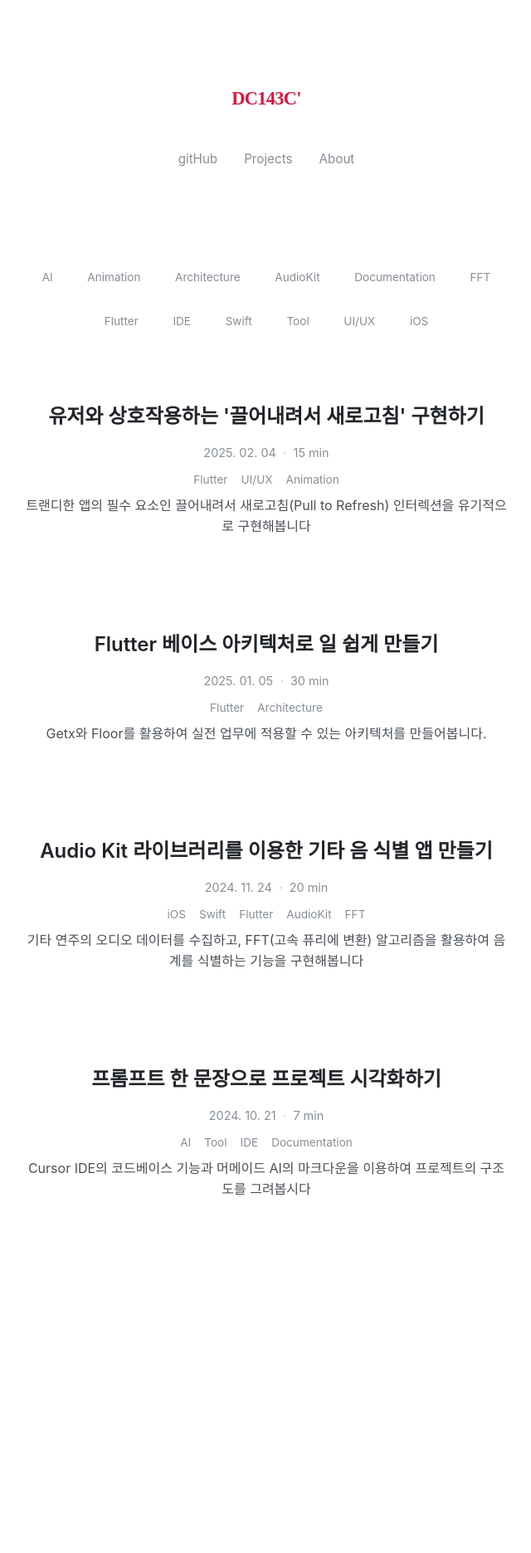
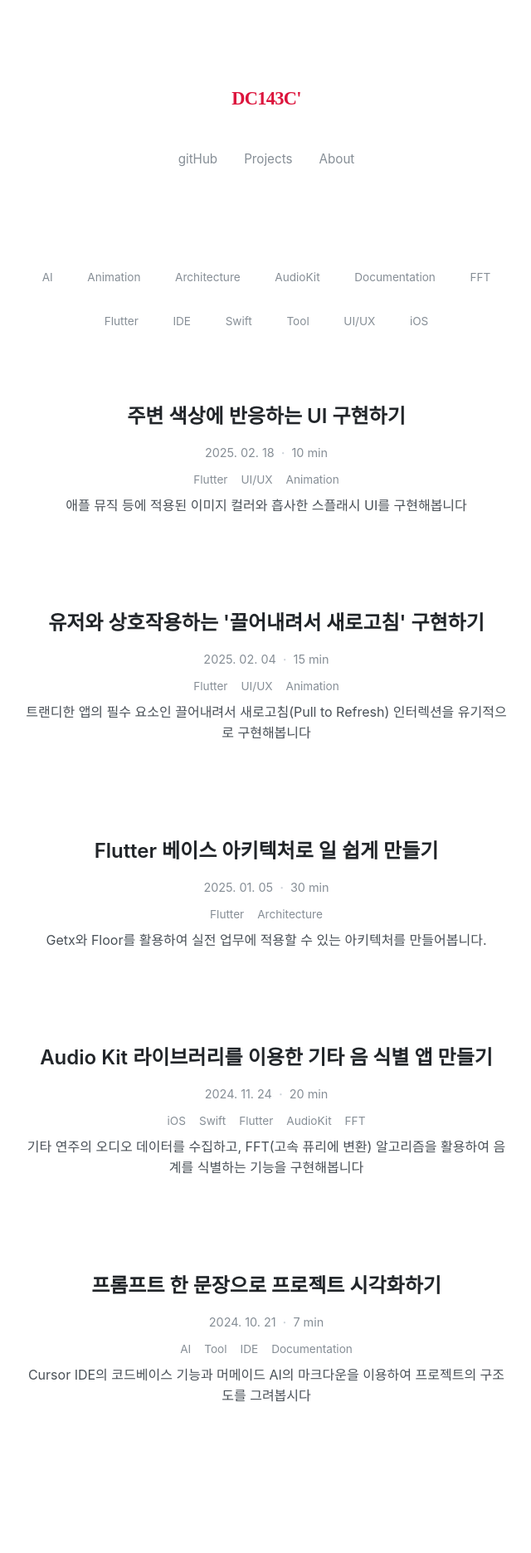
Before and after one commit to dc143cDev/dc143cDev.github.io, a Jekyll site: the page built from index.html, in a window 1280 px wide. Shown: the whole page at 83% size, without its empty margins (319-959 px from the left). Built offline with Jekyll 4.4.1, drawn with Linux system fonts in a browser that asks for light colours; some web fonts are replaced; a file with an impossible date is left out; before the commit the page ends 1623 px from its top, so only the background shows below that.

Commit message:
Update 2025-02-18-color-responsible-splash.md

```diff
--- a/_posts/2025-02-18-color-responsible-splash.md
+++ b/_posts/2025-02-18-color-responsible-splash.md
@@ -1,7 +1,7 @@
 ---
 layout: post
 title: "주변 색상에 반응하는 UI 구현하기"
-date: 2025-02-0기
+date: 2025-02-18
 tags: [Flutter, UI/UX, Animation]
 read_time: 10
 subtitle: "애플 뮤직 등에 적용된 이미지 컬러와 흡사한 스플래시 UI를 구현해봅니다"
```
